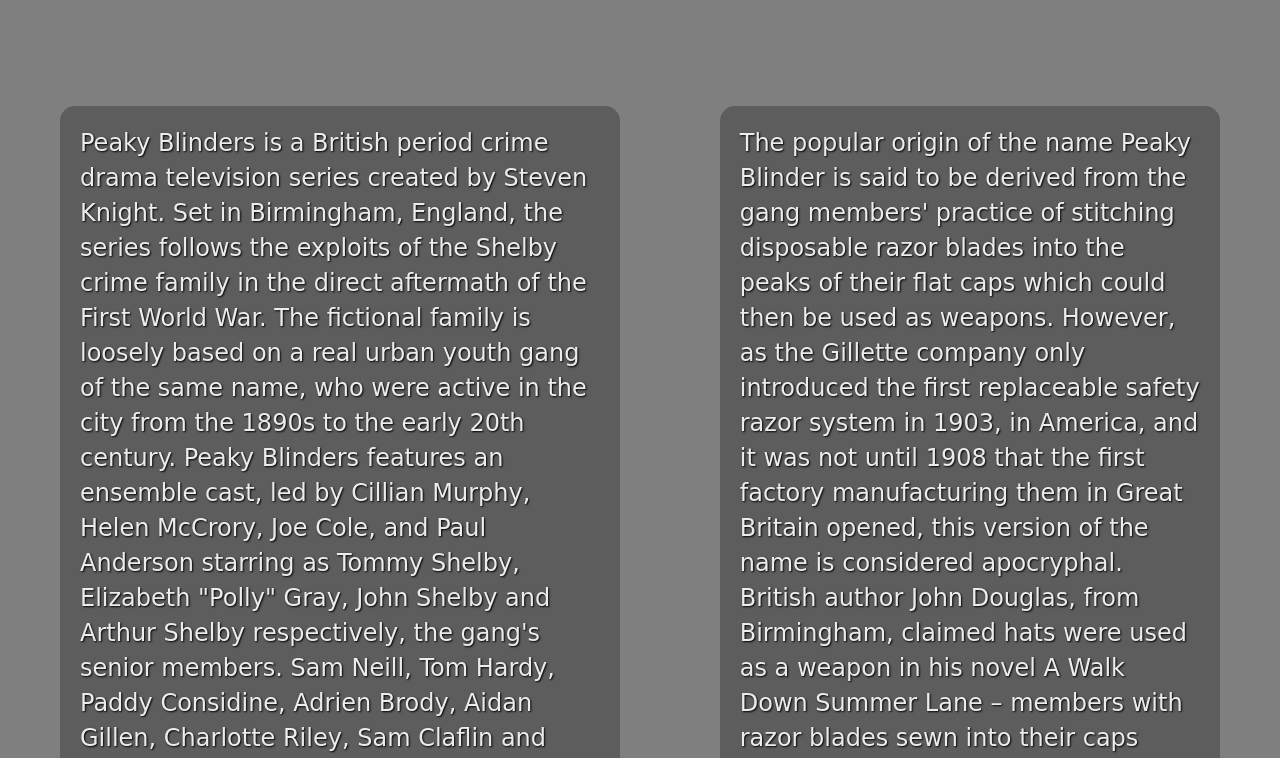
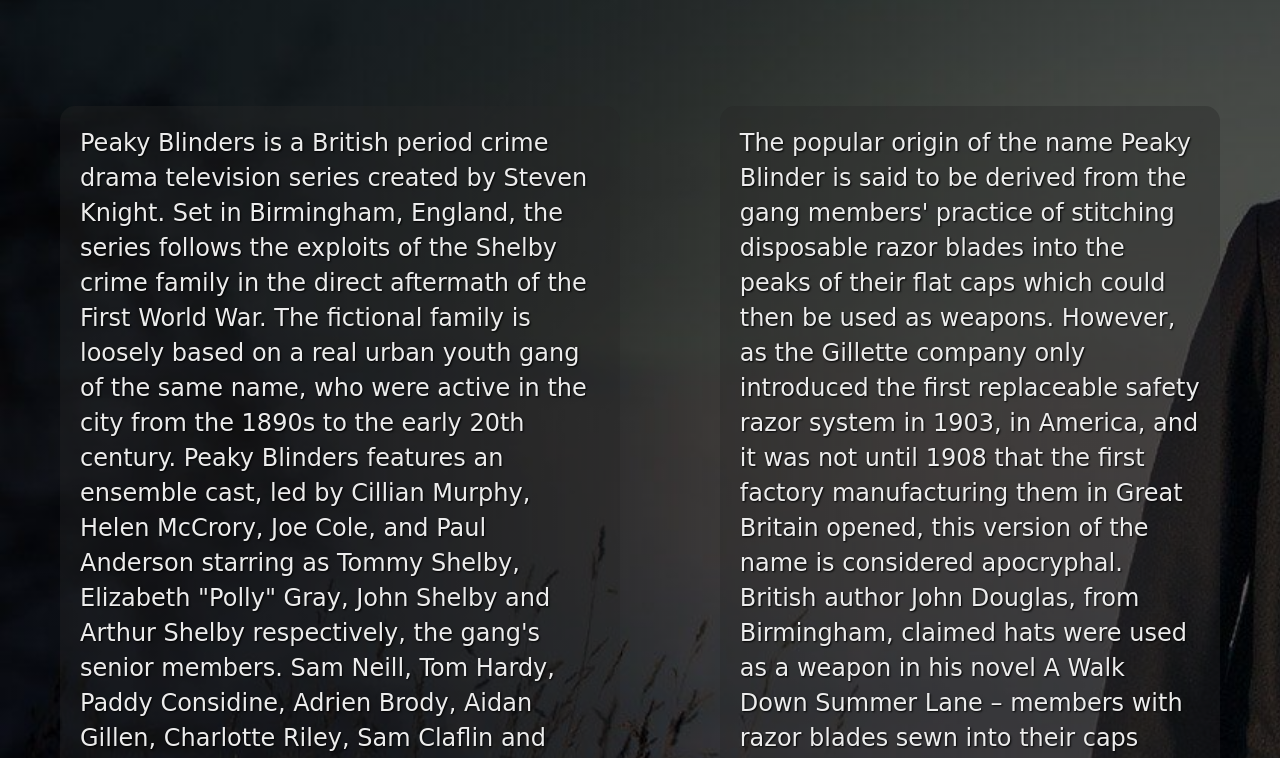
Before and after one commit to ka2nq1/pb-site, a plain HTML site: page pages/about.html in a window 1280 px wide. Shown: the part 124-882 px from the top of the page. Drawn offline with Linux system fonts and the light colour scheme; files whose address does not match are found by name; a web font is replaced by a local one.

Commit message:
Update about.css

```diff
--- a/pages/styles/about.css
+++ b/pages/styles/about.css
@@ -1,6 +1,6 @@
 .about {
   background: linear-gradient(rgba(0, 0, 0, 0.5), rgba(0, 0, 0, 0.5)),
-    url("../../images/aboutBG.jpg");
+    url("../../../images/aboutBG.jpg");
   -webkit-background-size: cover;
   -moz-background-size: cover;
   -o-background-size: cover;
```
